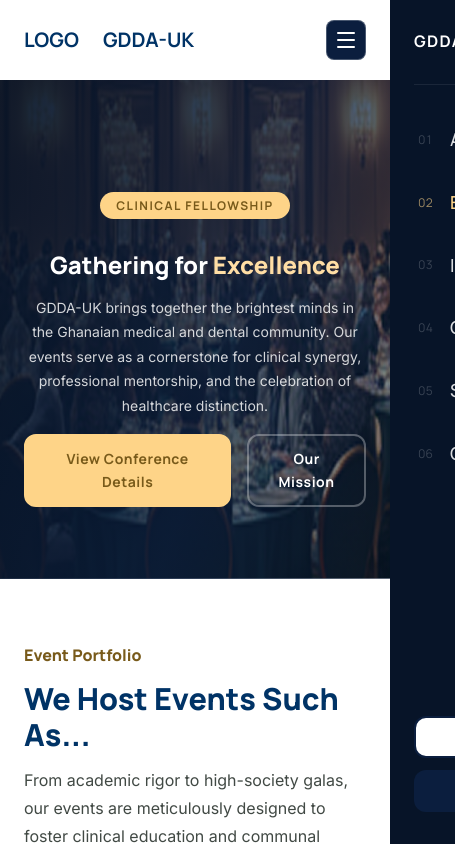
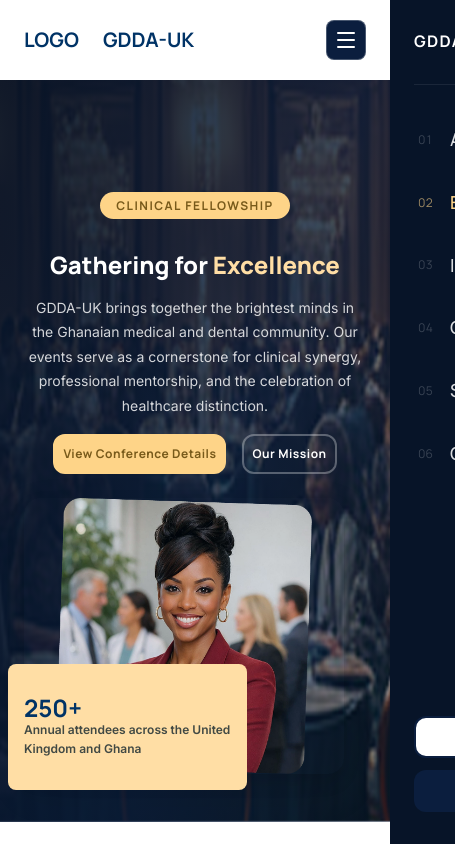
Before and after one commit to gydgen/GDDA-UK, an Angular app: page /event in a window 390 px wide. Shown: the top 845 px of the page, 455 px wide, since content can reach past the window. Built offline with nearby package versions, Linux system fonts and the light colour scheme; a web font is replaced by a local one.

Commit message:
feat: update event section layout and styles for improved responsiveness and accessibility

```diff
--- a/src/app/app.config.ts
+++ b/src/app/app.config.ts
@@ -1,11 +1,17 @@
 import { ApplicationConfig, provideBrowserGlobalErrorListeners } from '@angular/core';
-import { provideRouter } from '@angular/router';
+import { provideRouter, withInMemoryScrolling } from '@angular/router';
 
 import { routes } from './app.routes';
 
 export const appConfig: ApplicationConfig = {
   providers: [
     provideBrowserGlobalErrorListeners(),
-    provideRouter(routes)
-  ]
+    provideRouter(
+      routes,
+      withInMemoryScrolling({
+        scrollPositionRestoration: 'top',
+        anchorScrolling: 'enabled',
+      }),
+    ),
+  ],
 };
--- a/src/app/landing-page/features/event/event.html
+++ b/src/app/landing-page/features/event/event.html
@@ -21,9 +21,8 @@
           <a routerLink="/get-involved" class="btn-outline-white">Our Mission</a>
         </div>
       </div>
-<div class="event-hero__spacer" aria-hidden="true">
-
-  <div class="event-hero__card" aria-label="Event highlight">
+      <div class="event-hero__spacer" >
+        <div class="event-hero__card" >
           <img
             ngSrc="/assets/images/event-hero-lady.png"
             width="340"
@@ -33,7 +32,9 @@
           />
           <div class="event-hero__note">
             <p class="event-hero__note-value">250+</p>
-      <p class="event-hero__note-text">Annual attendees across the United Kingdom and Ghana</p>
+            <p class="event-hero__note-text">
+              Annual attendees across the United Kingdom and Ghana
+            </p>
           </div>
         </div>
       </div>
--- a/src/app/landing-page/features/event/event.scss
+++ b/src/app/landing-page/features/event/event.scss
@@ -98,6 +98,9 @@
   border-radius: $border-radius-lg;
   overflow: hidden;
   box-shadow: $shadow-lg;
+  @media (max-width: $bp-sm) {
+    @include flex-center;
+  }
 }
 
 .event-hero__card-image {
@@ -105,6 +108,9 @@
   height: auto;
   display: block;
   object-fit: cover;
+  @media (max-width: $bp-sm) {
+    width: 80%;
+  }
 }
 
 .event-hero__note {
@@ -114,7 +120,13 @@
   border-radius: $border-radius;
   background: $color-peach-light;
   padding: $space-8 $space-4;
-}
+  @media (max-width: $bp-sm) {
+    left: -1rem;
+    bottom: -1rem;
+    width: 70%;
+    // transform: translateX(-50%);
+
+}}
 
 .event-hero__note-value {
   margin: 0;
@@ -213,21 +225,33 @@
   }
   .member-attend {
     color: $color-text-gold;
+    @include flex-center;
+    @media (max-width: $bp-sm) {
+     padding: $space-3 $space-4;
+    }
   }
 }
 
 .event-card--gold {
   background: $color-peach-light;
   border-color: rgba($color-text-gold-dark, 0.2);
+  @include flex-center;
+  gap: $space-8;
 
   .event-card__tag,
   .event-card__title,
   .event-card__text {
     color: $color-text-navy;
   }
+.event-card__title {
+font-size: $font-size-lg;
+  }
+
 
   .event-card__link {
     color: $color-text-gold-dark;
+  }.btn-udda-primary{
+    width:100%;
   }
 }
 .event-card--grey {
@@ -468,6 +492,9 @@
 .event-newsletter__field-row {
   display: flex;
   gap: $space-3;
+  @media (max-width: $bp-sm) {
+    flex-direction: column;
+  }
 }
 
 .event-newsletter__input {
@@ -603,7 +630,8 @@
   .event-hero__actions {
     .btn-outline-white,
     .btn-secondary {
-      padding: $space-3 $space-4;
+      padding: $space-2;
+      font-size: $font-size-xs;
     }
   }
 
@@ -612,10 +640,6 @@
   .event-newsletter__submit {
     // width: 100%;
     justify-content: center;
-  }
-
-  .event-hero__card {
-    display: none;
   }
 
   .event-upcoming-card {
@@ -631,5 +655,6 @@
   position: relative;
   @media (max-width: $bp-sm) {
     width: 100%;
+
   }
 }
--- a/src/app/landing-page/features/sponsorship/sponsorship.scss
+++ b/src/app/landing-page/features/sponsorship/sponsorship.scss
@@ -310,6 +310,9 @@
   .sponsor-hero__inner {
     padding-top: calc(#{$navbar-height} + #{$space-8});
     padding-bottom: $space-12;
+    @include flex-column;
+    align-items: center;
+    text-align: center;
   }
 }
 
@@ -323,6 +326,7 @@
   .sponsor-cta__actions,
   .sponsor-cta__actions a {
     width: 100%;
+    @include flex-center;
   }
 
   .sponsor-hero__actions a,
--- a/src/app/shared/footer/footer.scss
+++ b/src/app/shared/footer/footer.scss
@@ -203,7 +203,7 @@
   }
 
   @media (max-width: $bp-sm) {
-    padding: $space-6;
+    padding: $space-2;
     grid-column: 1;
   }
 }
```
Lines whose indentation alone changed are shown as unchanged.
